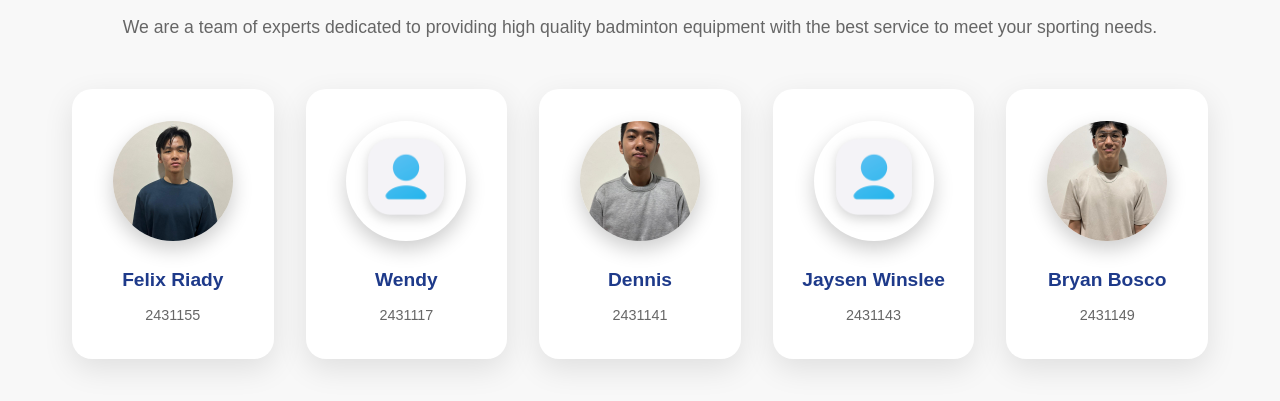
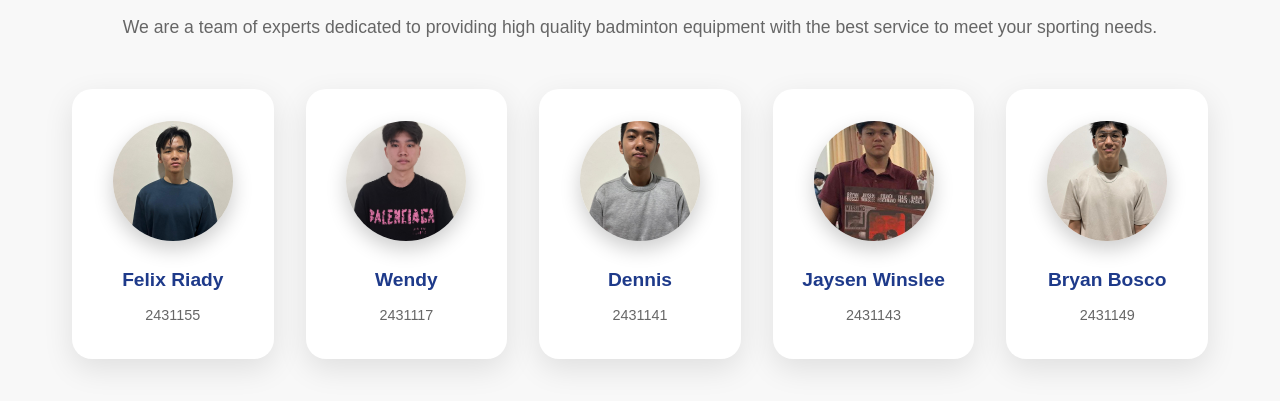
Before and after one commit to Dennices/project-website, a website: page public/aboutus.html in a window 1280 px wide. Shown: the part 1824-2225 px from the top of the page. Drawn offline with Linux system fonts and the light colour scheme; no server answers.

Commit message:
first commit

```diff
--- a/public/aboutus.html
+++ b/public/aboutus.html
@@ -191,7 +191,7 @@
         </div>
         <div class="team-member">
           <div class="team-photo">
-            <img src="foto/user.png" alt="Wendy" />
+            <img src="foto/wendy.jpg" alt="Wendy" />
           </div>
           <h4>Wendy</h4>
           <p>2431117</p>
@@ -205,7 +205,7 @@
         </div>
         <div class="team-member">
           <div class="team-photo">
-            <img src="foto/user.png" alt="Jaysen Winslee" />
+            <img src="foto/jaysen.jpg" alt="Jaysen Winslee" />
           </div>
           <h4>Jaysen Winslee</h4>
           <p>2431143</p>
```
Also changed, not shown: README.md, public/foto/jaysen.jpg (added), public/foto/wendy.jpg (added).
